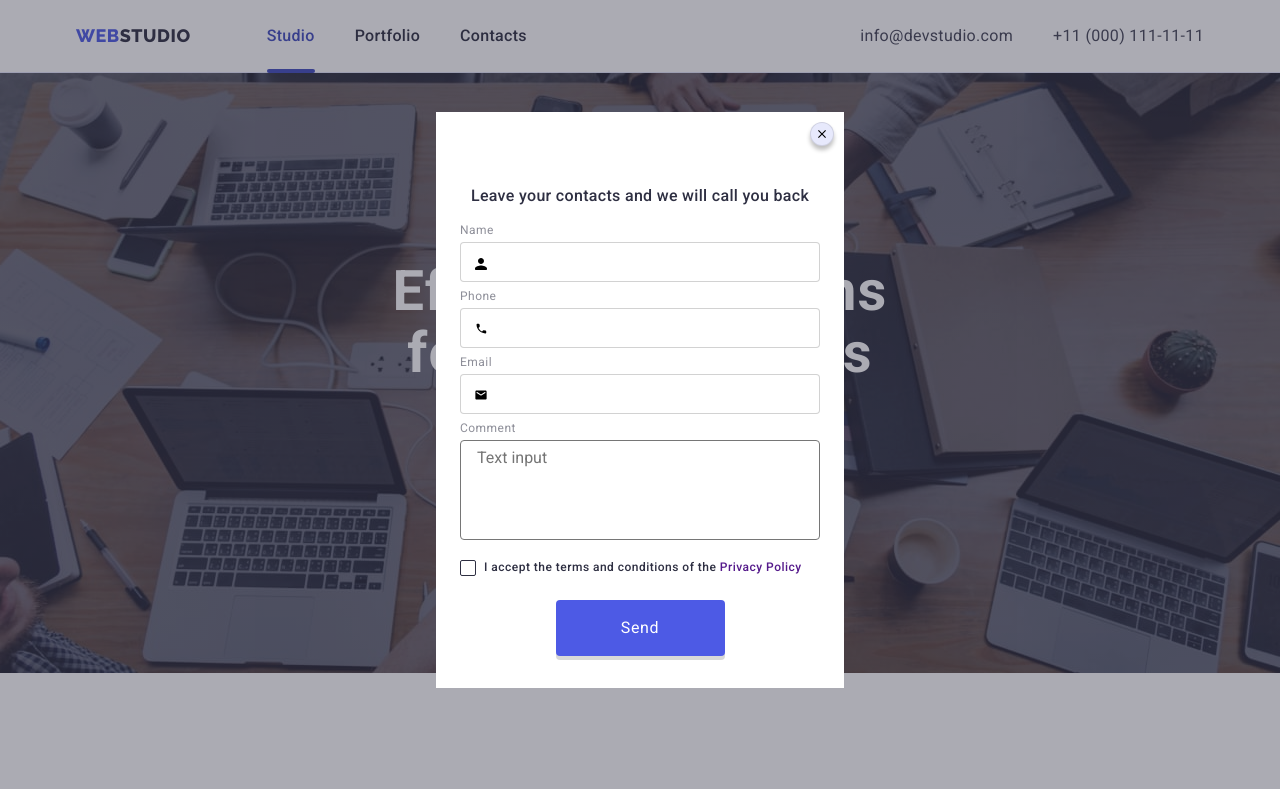
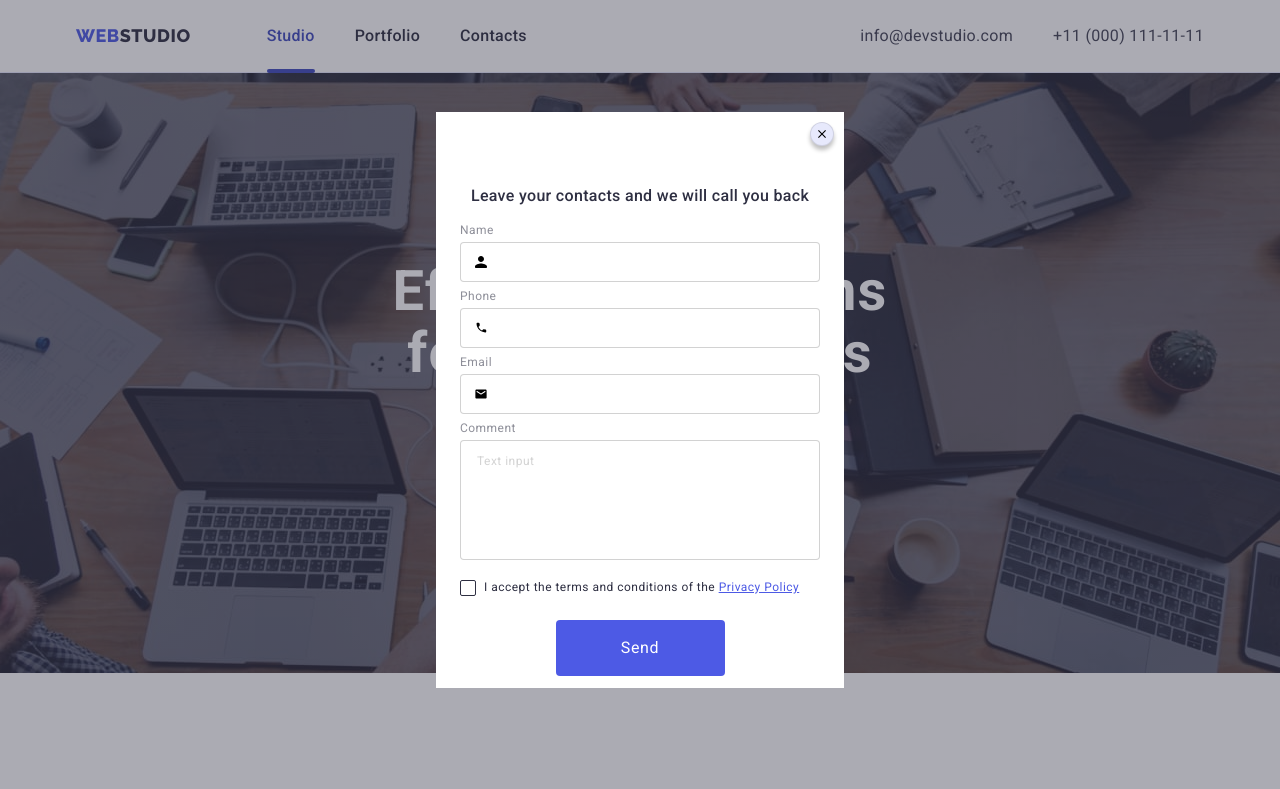
Before and after one commit to kgonchuk/goit-markup-hw-06, a plain HTML site: page index.html in a window 1280 px wide. Both pictures are taken after a click on the button "Order Service". Shown: the top 789 px of the page. Drawn offline with nearby package versions, Linux system fonts and the light colour scheme.

Commit message:
finish hw6

```diff
--- a/css/styles.css
+++ b/css/styles.css
@@ -608,14 +608,22 @@ margin-bottom: 16px;
   background-color: transparent;
   border: 1px solid rgba(255, 255, 255, 0.3);
   border-radius: 4px;
+  padding-left: 16px;
+  padding-top: 8px;
+  padding-bottom: 8px;
+  font-size: 12px;
+  line-height: 2;
+  letter-spacing: 0.04em;
+  font-weight: 400;
 }
+
 .modal-footer-input::placeholder{
 Font-size: 12px;
 font-weight: 400;;
 Line-height: 2;
 Letter-spacing: 0.04%;
 color: rgba(255, 255, 255, 0.6);
-padding: 8px 0 8px 16px;
+
 }
 
 .modal-footer-wrap{
@@ -840,10 +848,6 @@ fill: var(--white-texcolor);
 
 
 .modal-form {
-  display: flex;
-  justify-content: center;
-  flex-direction: column;
-
 padding: 72px 24px 24px;
 
 
@@ -855,7 +859,14 @@ text-align: center;
 margin-bottom: 16px;
 
 }
-
+.modal-form-field{
+  margin-bottom: 8px;
+  display: block;
+}
+.modal-form-field-text{
+margin-bottom: 16px;
+display: block;
+}
 .modal-form-desc {
   display: block;
   Font-family: "Roboto";
@@ -876,7 +887,7 @@ margin-bottom: 4px;
   border: 1px solid #21212133;
   border-radius: 4px;
   padding-left: 38px;
-  margin-bottom: 8px;
+
  transition: fill 250ms cubic-bezier(0.4, 0, 0.2, 1);
  transition: border-color 250ms cubic-bezier(0.4, 0, 0.2, 1);
 }
@@ -893,7 +904,7 @@ margin-bottom: 4px;
   position: absolute;
   width: 18px;
   height: 18px;
-  top: 45%;
+  top: 50%;
   left: 12px;
   transform: translate(0, -50%);
   transition: fill 250ms cubic-bezier(0.4, 0, 0.2, 1);
@@ -901,14 +912,21 @@ margin-bottom: 4px;
 .modal-form-message {
   resize: none;
   width: 100%;
-  height: 100px;
+  height: 120px;
   padding-top:8px;
   padding-left: 16px;
   border-radius: 4px;
-  color:rgba(33, 33, 33, 0.2);
-  margin-bottom: 16px;
+  border-color: rgba(33, 33, 33, 0.2);
+  color:var(--dark);
   transition: border-color 250ms cubic-bezier(0.4, 0, 0.2, 1);
 
+}
+.modal-form-message::placeholder{
+font-weight: 400;
+Font-size: 12px;
+Line-height: 2;
+Letter-spacing: 0.04em;
+color: rgba(33, 33, 33, 0.2);
 }
 .modal-form-message:focus{
   outline: none;
@@ -926,7 +944,7 @@ border-radius: 2px;
 
 }
 .modal-form-check-desc {
-font-weight: 500;
+font-weight: 400;
 Font-size: 12px;
 Line-height: 1.16;
 Letter-spacing: 0.04em;
@@ -946,15 +964,24 @@ background-position: center;
 .modal-form-check{
   transition: background-color 250ms cubic-bezier(0.4, 0, 0.2, 1), border-color 250ms cubic-bezier(0.4, 0, 0.2, 1);
 }
-
+.modal-form-policy-link{
+Font-style: 400;
+Font-size: 12px;
+Line-height: 1.33;
+Letter-spacing: 0.04em;
+color: var(--primary-brand);
+text-decoration: underline;
+}
 .modal-form-buttom{
+  display: block;
+  margin: 0 auto;
   min-width: 169px;
   align-self: center;
   padding: 16px 32px;
 Font-style: 400px;
 Line-height: 1.5;
 Letter-spacing: 0.04em;
-box-shadow: 0px 4px rgba(0, 0, 0, 0.15);
+
 color: var(--white-texcolor);
 background-color: var(--primary-brand);
 
@@ -963,5 +990,5 @@ transition: background-color 250ms cubic-bezier(0.4, 0, 0.2, 1);
 .modal-form-buttom:hover,
 .modal-form-buttom:focus{
   background-color: var(--button-active);
-
+ box-shadow: 0px 4px 4px rgba(0, 0, 0, 0.15);
 }
--- a/index.html
+++ b/index.html
@@ -350,7 +350,7 @@
             </svg>
           </span>
           </label>
-          <label class="modal-form-field" >
+          <label class="modal-form-field-text" >
             <span class="modal-form-desc">Comment</span>
            <textarea name="user_message"
            class="modal-form-message"
@@ -364,7 +364,7 @@
 
           <label
           for="user-policy"
-          class="modal-form-check-desc ">I accept the terms and conditions of the&nbsp; <a href="">Privacy Policy</a> </label>
+          class="modal-form-check-desc ">I accept the terms and conditions of the&nbsp; <a href="" class="modal-form-policy-link">Privacy Policy</a> </label>
           <button type="submit" class="modal-form-buttom">Send</button>
         </form>
 
```
